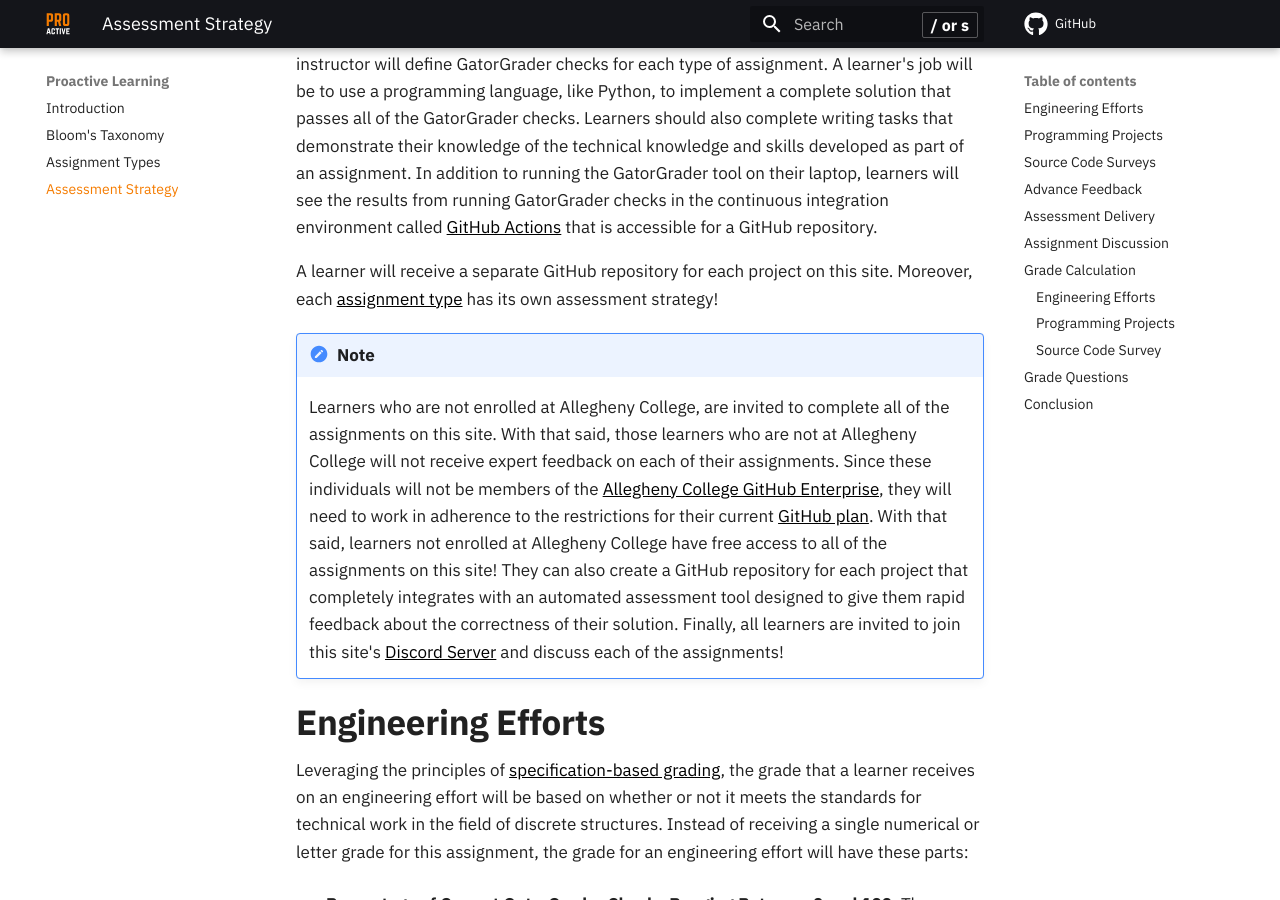
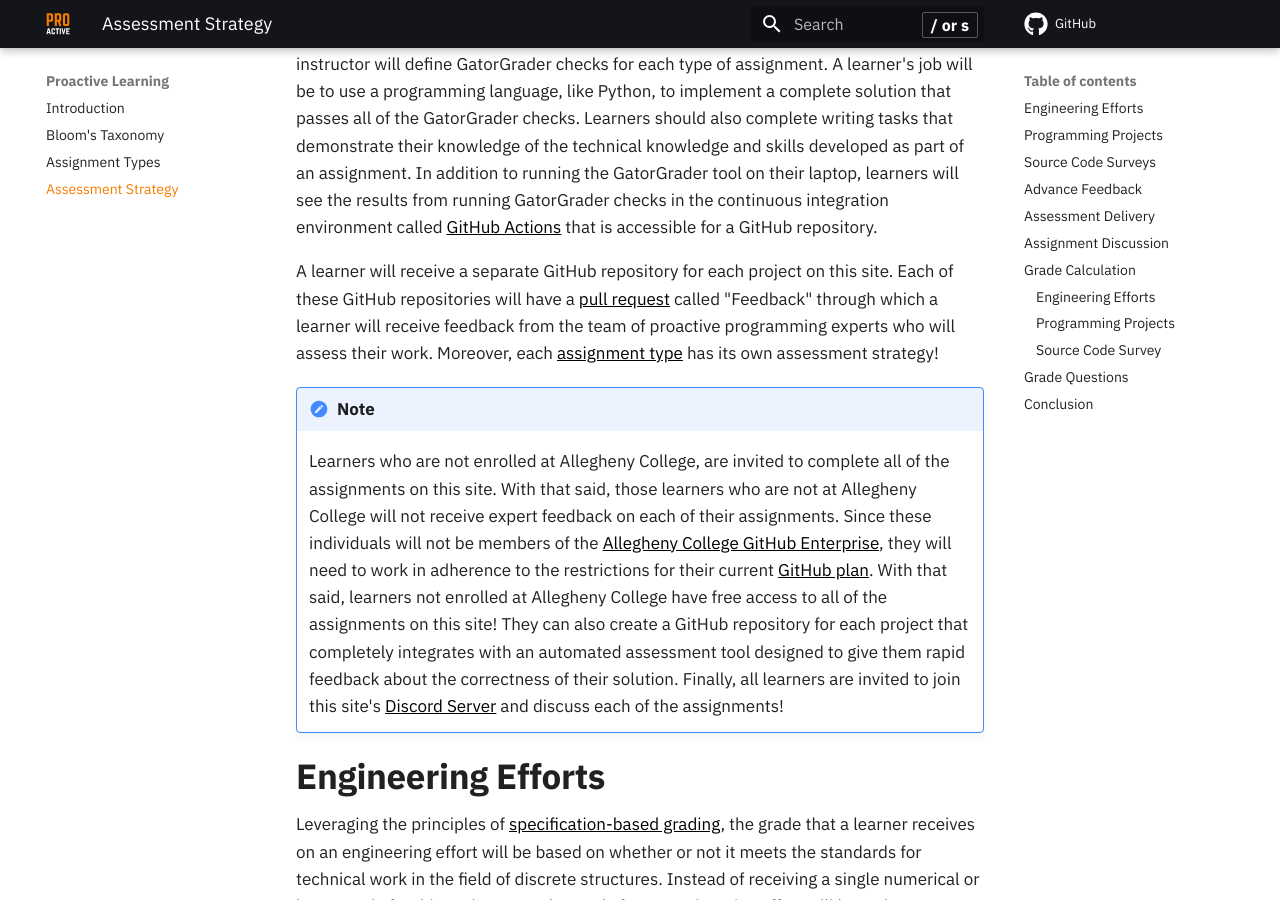
Before and after one commit to ProactiveProgrammers/www.proactiveprogrammers.com, an MkDocs documentation site: the page built from docs/proactive-learning/assessment-strategy.md, in a window 1280 px wide and 900 px high, scrolled down 865 px. Built offline with MkDocs 1.6.1 and Material for MkDocs 9.7.7, drawn with Linux system fonts in a browser that asks for light colours; comment, search, counter and statistics services are not loaded.

Commit message:
feat: Add the idea about pull requests to the assessment-strategy.

```diff
--- a/docs/proactive-learning/assessment-strategy.md
+++ b/docs/proactive-learning/assessment-strategy.md
@@ -45,8 +45,11 @@ Actions](https://github.com/features/actions) that is accessible for a GitHub
 repository.
 
 A learner will receive a separate GitHub repository for each project on this
-site. Moreover, each [assignment type](assignment-types.md) has its own
-assessment strategy!
+site. Each of these GitHub repositories will have a [pull
+request](https://docs.github.com/en/github/collaborating-with-pull-requests)
+called "Feedback" through which a learner will receive feedback from the team of
+proactive programming experts who will assess their work. Moreover, each
+[assignment type](assignment-types.md) has its own assessment strategy!
 
 --8<-- "includes/admonitions/admonish-external.md"
 
```
